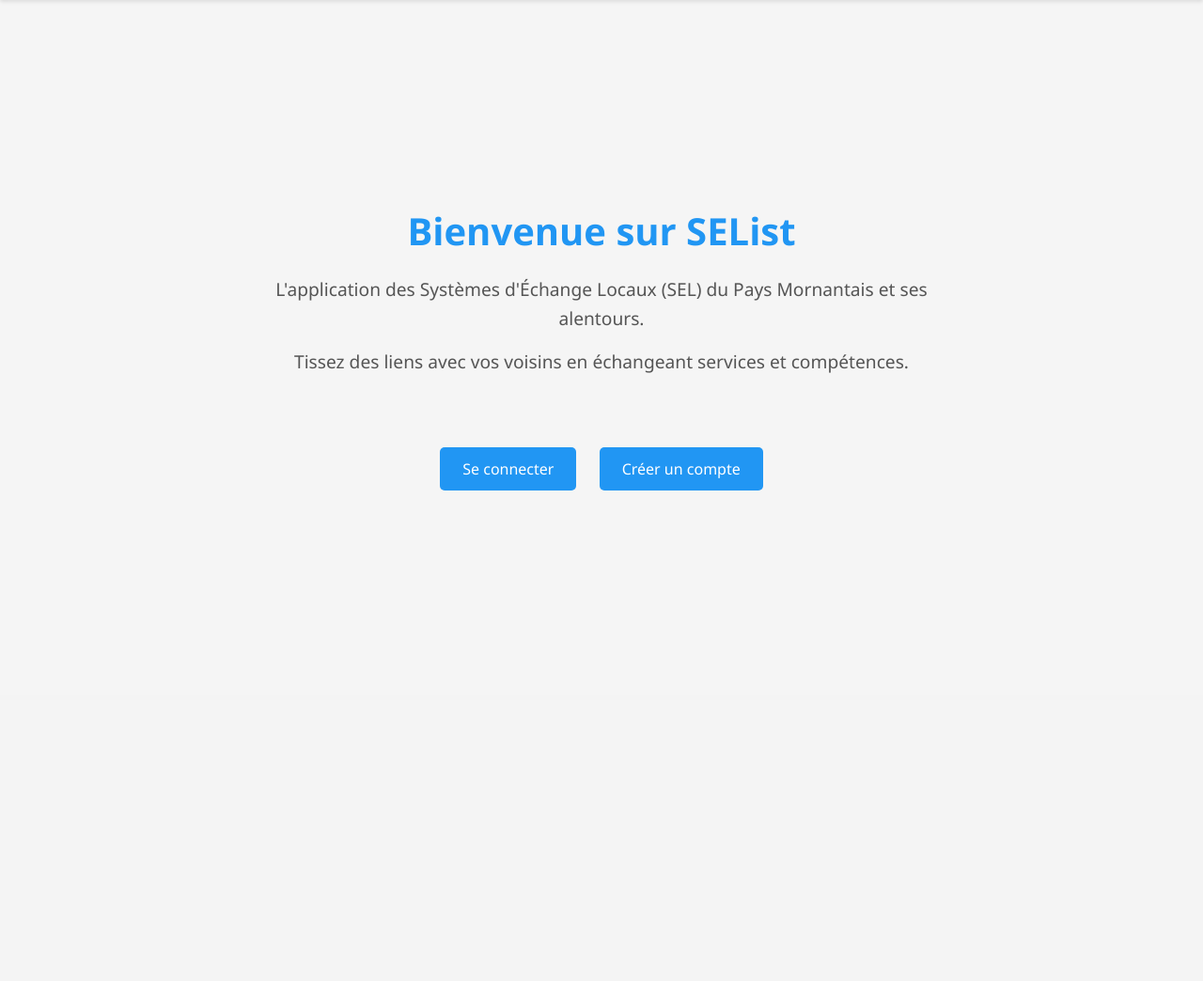
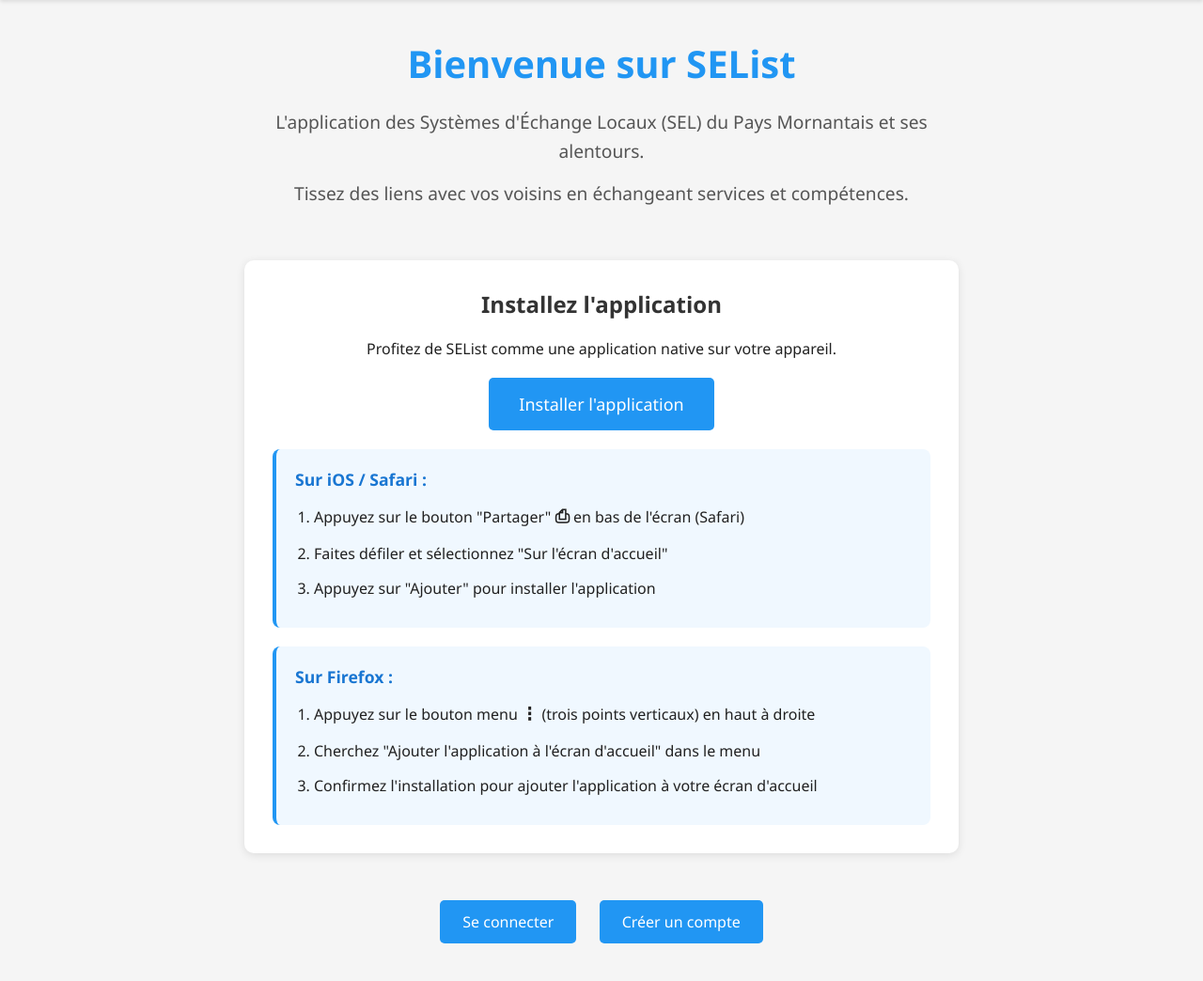
Before and after one commit to lucgiffon/selist, a Django app: page / in a window 1280 px wide. Shown: the part 60-1104 px from the top of the page at 94% size. Before the commit the page ends 582 px from the top, so only its background shows below. Run offline with Django 5.2, Linux system fonts and the light colour scheme.

Commit message:
feat: add installation instructions for Firefox and improve PWA installation flow

```diff
--- a/selist/static/css/style.css
+++ b/selist/static/css/style.css
@@ -289,7 +289,7 @@ a:hover {
     color: #333;
 }
 
-.ios-instructions {
+.installation-instructions {
     background-color: #f0f8ff;
     padding: 20px;
     border-radius: 8px;
@@ -298,18 +298,18 @@ a:hover {
     text-align: left;
 }
 
-.ios-instructions h3 {
+.installation-instructions h3 {
     font-size: 1.1rem;
     margin-bottom: 10px;
     color: #1976D2;
 }
 
-.ios-instructions ol {
+.installation-instructions ol {
     margin-left: 20px;
     line-height: 1.8;
 }
 
-.ios-instructions li {
+.installation-instructions li {
     margin-bottom: 8px;
 }
 
--- a/selist/templates/home.html
+++ b/selist/templates/home.html
@@ -8,14 +8,31 @@
 <script>
 let deferredPrompt;
 
+function isAppInstalled() {
+    return window.matchMedia('(display-mode: standalone)').matches ||
+           window.navigator.standalone === true;
+}
+
+window.addEventListener('DOMContentLoaded', () => {
+    if (!isAppInstalled()) {
+        const installSec = document.getElementById('installSection');
+
+        if (installSec) {
+            installSec.style.display = 'inline-block';
+        }
+    }
+});
+
 window.addEventListener('beforeinstallprompt', (e) => {
     e.preventDefault();
     deferredPrompt = e;
 
     const installSec = document.getElementById('installSection');
+
     if (installSec) {
         installSec.style.display = 'inline-block';
     }
+
 });
 
 function installPWA() {
@@ -27,7 +44,10 @@ function installPWA() {
             }
             deferredPrompt = null;
         });
+    }  else {
+        alert('L\'installation automatique n\'est pas disponible sur ce navigateur. Veuillez suivre les instructions d\'installation manuelle ci-dessous.');
     }
+
 }
 
 window.addEventListener('appinstalled', () => {
@@ -51,16 +71,25 @@ window.addEventListener('appinstalled', () => {
         <h2>Installez l'application</h2>
         <p>Profitez de SEList comme une application native sur votre appareil.</p>
 
-        <button id="installBtn" class="btn btn-primary btn-large" onclick="installPWA()" style="display: inline-block; margin-top: 20px;">
+        <button id="installBtn" class="btn btn-primary btn-large" onclick="installPWA()" style="margin-top: 20px;">
             Installer l'application
         </button>
 
-        <div class="ios-instructions">
+        <div class="installation-instructions">
             <h3>Sur iOS / Safari :</h3>
             <ol>
                 <li>Appuyez sur le bouton "Partager" <strong style="font-size: 1.2em;">⎙</strong> en bas de l'écran (Safari)</li>
                 <li>Faites défiler et sélectionnez "Sur l'écran d'accueil"</li>
                 <li>Appuyez sur "Ajouter" pour installer l'application</li>
+            </ol>
+        </div>
+
+        <div class="installation-instructions">
+            <h3>Sur Firefox :</h3>
+            <ol>
+                <li>Appuyez sur le bouton menu <strong style="font-size: 1.2em;">⋮</strong> (trois points verticaux) en haut à droite</li>
+                <li>Cherchez "Ajouter l'application à l'écran d'accueil" dans le menu</li>
+                <li>Confirmez l'installation pour ajouter l'application à votre écran d'accueil</li>
             </ol>
         </div>
     </div>
```
Also changed, not shown: selist/README.md.
